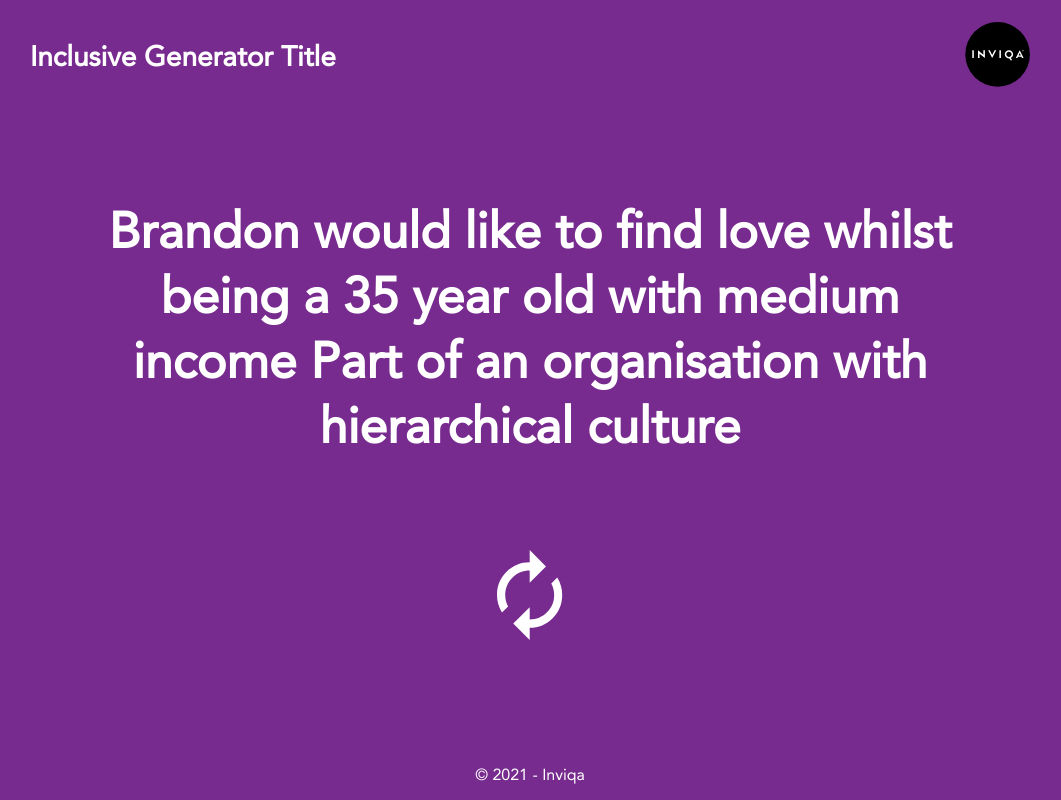
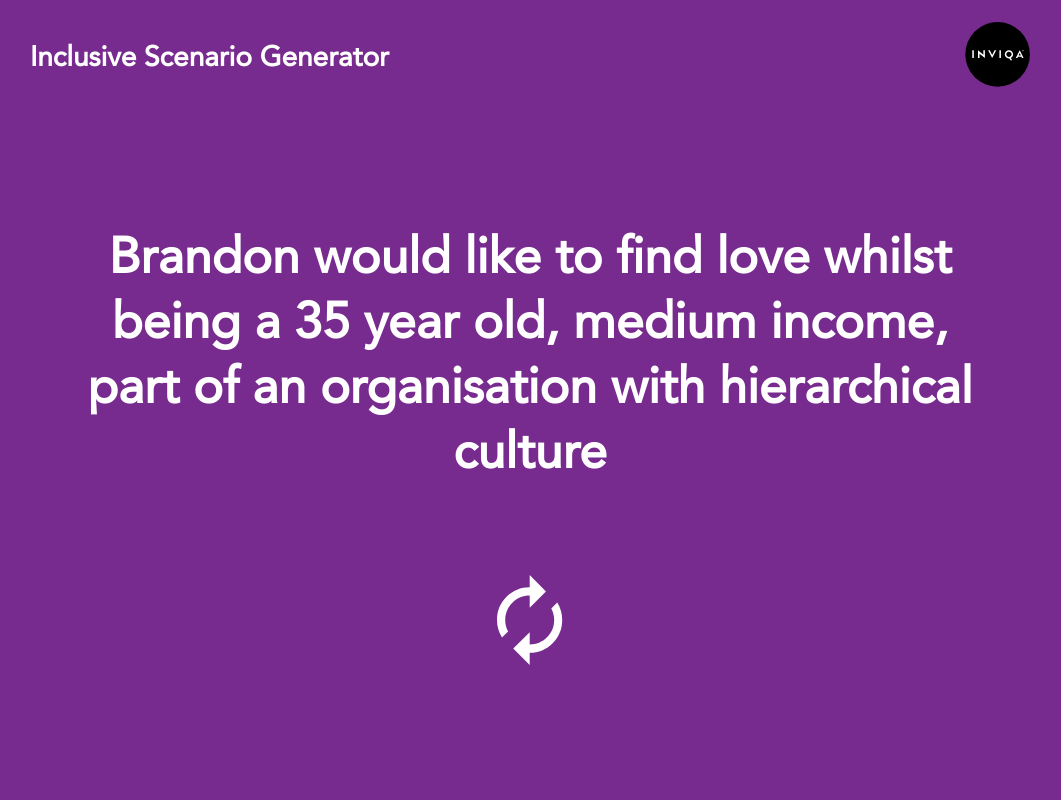
Before and after one commit to steffancarrington/Empathy-Generator-Tool, a Next.js app: page / in a window 1280 px wide. Shown: the whole page, without its empty margins (110-1171 px from the left). Built offline with nearby package versions, Linux system fonts and the light colour scheme.

Commit message:
Sentence Generatorcomponent added to the project which pulls in randomised values to form a sentence.

```diff
--- a/src/components/GenerateArticle/index.js
+++ b/src/components/GenerateArticle/index.js
@@ -15,7 +15,7 @@ const GenerateArticle = () => {
   const nameArray = names;
   const objectiveArray = objectives;
   const biologicalArray = biologicals;
-  const culturalArray = ['with low income', 'with medium income', 'with inherited wealth', 'with high income'];
+  const culturalArray = ['low income', 'medium income', 'with inherited wealth', 'high income'];
   const organisationalArray = organisationals;
 
   // Randomiser function to pick random value from array
--- a/src/components/GenerateSentence/index.js
+++ b/src/components/GenerateSentence/index.js
@@ -4,7 +4,7 @@ import styles from './GenerateSentence.module.scss';
 const GenerateSentence = ({name, objective, biological, cultural, organisational}) => {
   return (
     <p className={styles.sentence} suppressHydrationWarning={true}>
-      {name} would like to find {objective} whilst being {biological} {cultural} {organisational}
+      {name} would like to find {objective} whilst being {biological}, {cultural}, {organisational}
     </p>
   );
 };
--- a/src/components/Header/index.js
+++ b/src/components/Header/index.js
@@ -4,7 +4,7 @@ import styles from './Header.module.scss';
 const Header = () => {
   return (
     <header className={styles.header}>
-      <h1 className={styles.heading}>Inclusive Generator Title</h1>
+      <h1 className={styles.heading}>Inclusive Scenario Generator</h1>
       <a href="https://inviqa.com/" title="Click here to see more great content from Inviqa">
         <img
           className={styles.header__logo}
--- a/src/pages/api/biological.js
+++ b/src/pages/api/biological.js
@@ -1 +1 @@
-export const biologicals = ['a 12 year old', 'a 13 year old', 'a 25 year old', 'a 35 year old', 'a 45 year old', 'a 55 year old', 'a 65 year old', 'a 75 year old', 'a 95 year old', 'an introvert', 'an extrovert', 'a cautious', 'a confident', 'a male', 'a female', 'a non-binary', 'a non-conforming', 'a transgender', 'a convergent thinker', 'a critical thinker', 'a divergent thinker', 'a creative thinker', 'a colour blind', 'a blind', 'a ceoliac', 'a wheelchair user', 'a deaf', 'a dementia-sufferer', 'an ADHD-sufferer', 'a dyslexic', 'a dyscalculiac', 'a pschizophrenic', 'an Asian', 'a Black/Afro-Caribbean', 'a mixed/multi-ethnic', 'a white'];
+export const biologicals = ['a 12 year old', 'a 13 year old', 'a 25 year old', 'a 35 year old', 'a 45 year old', 'a 55 year old', 'a 65 year old', 'a 75 year old', 'a 95 year old', 'an introvert', 'an extrovert', 'cautious', 'confident', 'a male', 'a female', 'non-binary', 'non-conforming', 'transgender', 'a convergent thinker', 'a critical thinker', 'a divergent thinker', 'a creative thinker', 'colour blind', 'blind', 'ceoliac', 'a wheelchair user', 'deaf', 'a dementia-sufferer', 'an ADHD-sufferer', 'dyslexic', 'dyscalculiac', 'a pschizophrenic', 'Asian', 'Black/Afro-Caribbean', 'mixed/multi-ethnic', 'caucasian'];
--- a/src/pages/api/organisational.js
+++ b/src/pages/api/organisational.js
@@ -1 +1 @@
-export const organisationals = ['apprentice', 'junior', 'specialist', 'senior', 'manager', 'executive', 'company owner', 'intern', 'in finance', 'in business', 'volunteer', 'creative', 'in the energy sector', 'in egnineering', 'environment', 'in healthcare', 'store worker', 'armed forces', 'farming', 'Part of an organisation with a clan culture', 'Part of an organisation with Adhocracy culture', 'Part of an organisation with market culture', 'Part of an organisation with hierarchical culture', 'Part of an organisation with risk-averse culture', 'Part of an organisation with goal-oriented culture', 'Part of an organisation with expert culture', 'Part of an organisation with discipline-centered culture', 'Part of an organisation with local culture', 'Part of an organisation with open culture', 'retired', 'seelf-employed', 'employed', 'unemployed', 'part-time', 'full-time', 'contractor', 'job-seeker', 'finance professional', 'business professional', 'volunteer', 'creative professional', 'energy professional', 'engineer', 'environmental activist', 'healthcare professional', 'in store worker'];
+export const organisationals = ['apprentice', 'junior', 'specialist', 'senior', 'manager', 'executive', 'company owner', 'intern', 'in finance', 'in business', 'volunteer', 'creative', 'in the energy sector', 'in egnineering', 'environment', 'in healthcare', 'store worker', 'armed forces', 'farming', 'part of an organisation with a clan culture', 'part of an organisation with Adhocracy culture', 'part of an organisation with market culture', 'part of an organisation with hierarchical culture', 'part of an organisation with risk-averse culture', 'part of an organisation with goal-oriented culture', 'part of an organisation with expert culture', 'part of an organisation with discipline-centered culture', 'part of an organisation with local culture', 'part of an organisation with open culture', 'retired', 'self-employed', 'employed', 'unemployed', 'part-time', 'full-time', 'contractor', 'job-seeker', 'finance professional', 'business professional', 'volunteer', 'creative professional', 'energy professional', 'engineer', 'environmental activist', 'healthcare professional', 'in store worker'];
--- a/src/pages/api/pesonal.js
+++ b/src/pages/api/pesonal.js
@@ -1 +1 @@
-const personal = [];
+const personal = ['test', 'test 2', 'test 3'];
--- a/src/pages/index.js
+++ b/src/pages/index.js
@@ -2,12 +2,12 @@ import React, { useState } from 'react';
 import Head from 'next/head';
 import Header from '../components/Header';
 import GenerateArticle from '../components/GenerateArticle';
-import Footer from '../components/Footer';
+// import Footer from '../components/Footer';
 
 const openGraphData = {
   locale: 'en_GB',
-  title: 'Empathy Generator - Inviqa',
-  description: 'The Inviqa team explores empathy generator tool',
+  title: 'Inclusive Scenario Generator - Inviqa',
+  description: 'The Inviqa team explores an inclusive scenario generator tool',
   ogUrl: 'https://inviqa.com/',
   ogType: 'article',
   ogHandle: '@inviqa',
@@ -21,13 +21,6 @@ const openGraphData = {
 };
 
 export default function Home() {
-  const [bgColour, setBgColor] = useState('purple');
-
-  let bgColours = ['red', 'purple', '#E84751', 'blue', 'orange', '#323643'];
-
-  // Change Background Colour
-  const bgColourChange = bgColours => newbgColour = bgColours[Math.floor(Math.random() * bgColours.length)];
-
   return (
     <>
       <Head>
@@ -86,8 +79,6 @@ export default function Home() {
       <main>
         <GenerateArticle />
       </main>
-
-      <Footer />
     </>
   )
 }
```
